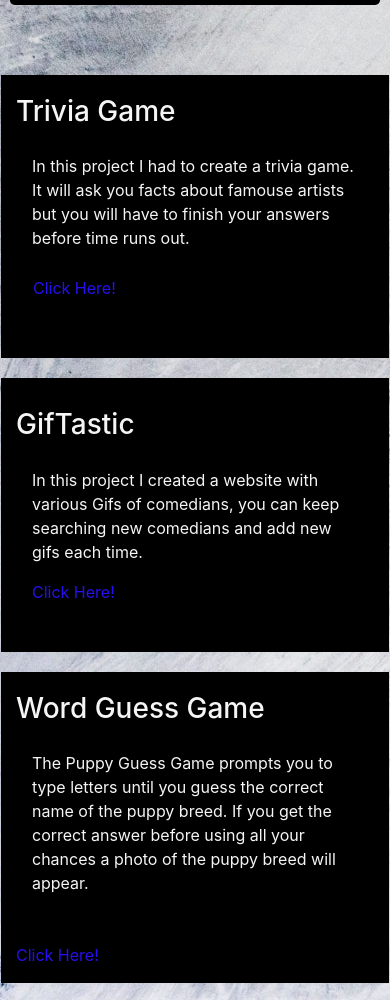
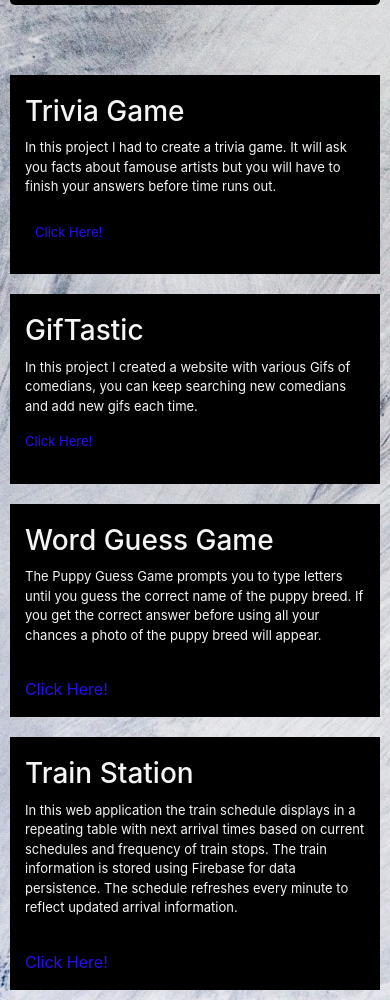
Before and after one commit to neskone1/portfolio2, a plain HTML site: page webdesign.html in a window 390 px wide. Shown: the part 445-1445 px from the top of the page. Drawn offline with nearby package versions, Linux system fonts and the light colour scheme.

Commit message:
working with css now is responsive in iphone and laptop

```diff
--- a/assets/css/style.css
+++ b/assets/css/style.css
@@ -46,6 +46,11 @@ body {
 }
 
 
+#first{
+
+
+
+}
 
 
 h1{
@@ -71,10 +76,12 @@ h2{
 
 }
 .about{
-    padding: 1em;
+
     margin-top: 10px;
     margin-left: auto;
     margin-right: auto;
+    font-size: 13px;
+    text-align: start;
 
 
 }
@@ -86,17 +93,20 @@ h2{
 
 }
 
+
+
 #trivia{
     background-color: black;
 
+    position:center;
+    margin-top: 10px;
+    margin-left: 10px;
+ margin-right: 10px;
+ margin-bottom: 10px;
+ width: center;
+ height: center;
 
-    width: center;
-    height: center;
-    margin-top: 10px;
-    margin-left: 1px;
- margin-right: 1px;
 
-    margin-bottom: 10px;
 
 
 }
@@ -109,37 +119,48 @@ h2{
 
 
 }
+.gif{
+    color: whitesmoke;
+    padding-top: 10px;
+
+
+
+}
 
 #Gif{
     background-color: black;
 
+    position:center;
 
-    width: center;
-    height: center;
-    margin-left: 1px;
-    margin-right: 1px;
+    margin-left: 10px;
+    margin-right: 10px;
 
  margin-top: 10px;
  padding-top: 10px;
+ width: center;
+ height: center;
+
 
  margin-bottom: 10px;
 
 
+
 }
+
 .guess{
 
     color: aqua;
 }
 #guess {
-
+    position: center;
     background-color: #000000;
-
 
     width: center;
     height: center;
+position:center;
  margin-top: 10px;
- margin-left: 1px;
- margin-right: 1px;
+ margin-left: 10px;
+ margin-right: 10px;
  margin-bottom: 10px;
 
 
@@ -147,7 +168,7 @@ h2{
 #train{
     background-color: black;
 
-    display: block;
+
     width: center;
     height: center;
  margin-top: 10px;
@@ -230,10 +251,8 @@ main {
 #contact {
 
     background-color: #000000;
-    padding-bottom:100px;
-    margin-left: 10px;
-    margin-right: 10px;
-   width: 95%;
+    padding-bottom:50px;
+
 }
 
 a {
--- a/webdesign.html
+++ b/webdesign.html
@@ -64,9 +64,9 @@
     <p>HTML | CSS | Bootstrap | Javascript | Jquery | React.js | Mysql | Node.js | Github </p>
   </div>
 
-  <div class="container">
+  <div  class="container">
     <div class="row">
-      <div id="trivia" class=" col-md-4 col-lg-4 ">
+      <div id="trivia" class=" col-sm ">
 
 
         <h3 class="trivia">Trivia Game</h3>
@@ -77,17 +77,17 @@
         </p>
 
       </div>
-      <div id="Gif" class="col-md-4  col-lg-4">
+      <div id="Gif" class="col-sm">
 
 
-        <h3 class="trivia">GifTastic</h3>
+        <h3 class="gif">GifTastic</h3>
         <p class="about">In this project I created a website with various Gifs of comedians, you can
           keep searching new comedians and add new gifs each time.
           <a class="nav-link py-3 px-0 px-lg-3 rounded js-scroll-trigger"
             href=" https://neskone1.github.io/GifTastic/">Click Here!</a>
         </p>
       </div>
-      <div id="guess" class="col-md-4  col-lg-4">
+      <div id="guess" class="col-sm">
 
         <h3 class="trivia">Word Guess Game</h3>
         <p class="about"> The Puppy Guess Game prompts you to type letters until you guess the correct name of the puppy
@@ -107,7 +107,7 @@
       <div class="row">
 
 
-  <div id="train" class="col-lg-4">
+  <div id="train" class="col-sm">
 
       <h3 class="trivia">Train Station</h3>
       <p class="about">  In this web application the train schedule displays in a repeating table with next arrival times based on current schedules and frequency of train stops.
@@ -117,7 +117,7 @@
         href="https://neskone1.github.io/Train_Activity/">Click Here!</a>
     </div>
 
-    <div id="byte" class="col-lg-4">
+    <div id="byte" class="col-sm">
 
       <h3 class="trivia">Byte & Hunger</h3>
       <p class="about"> This web application is a prototype that seeks to connect restaurants with local food banks
@@ -131,7 +131,7 @@
       <a class="nav-link py-3 px-0 px-lg-3 rounded js-scroll-trigger"
         href="https://christytreviranus.github.io/Byte-Hunger/hero-page.html">Click Here!</a>
     </div>
-    <div id="picki" class="col-lg-4">
+    <div id="picki" class="col-sm">
 
         <h3 class="trivia">Picki</h3>
         <p class="about"> Picki - Food "Tinder" App. </p>
```
Also changed, not shown: contact.html (+3 -3 lines).
